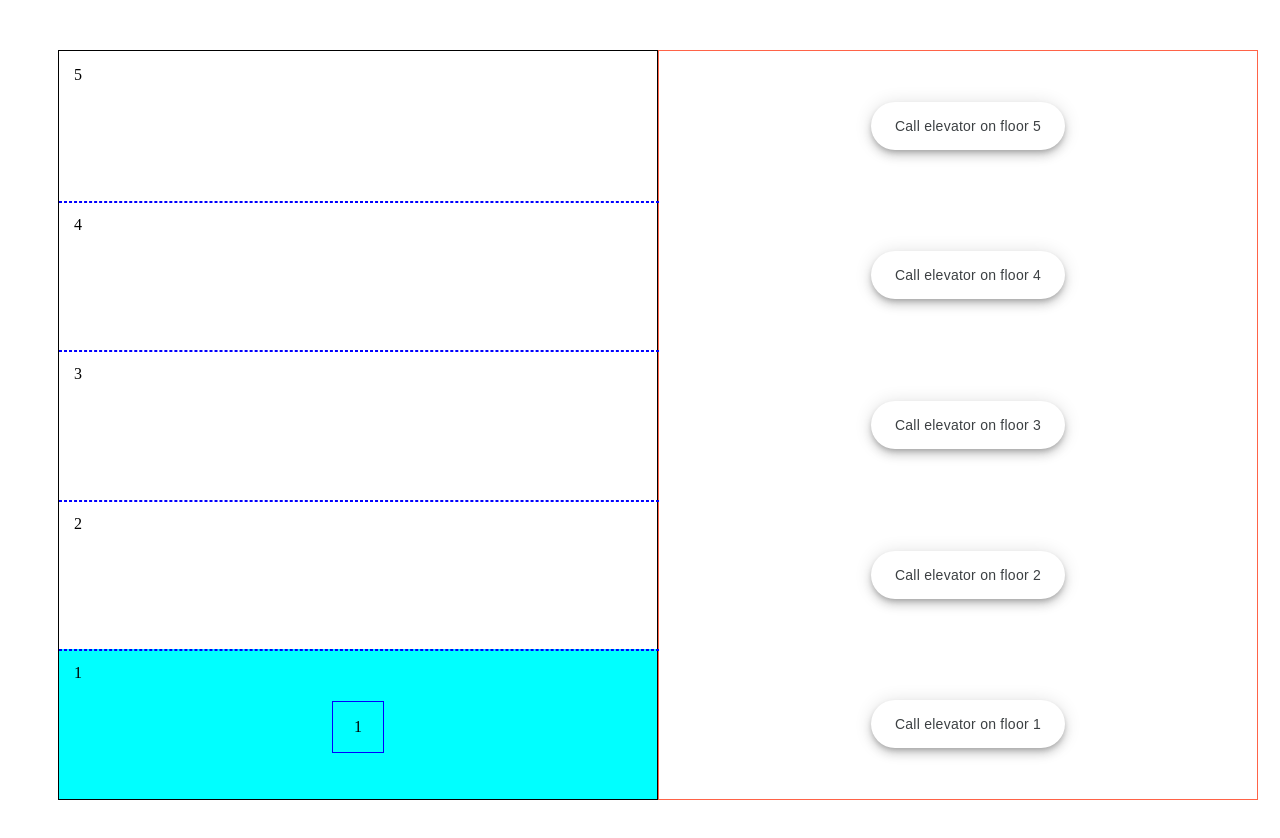
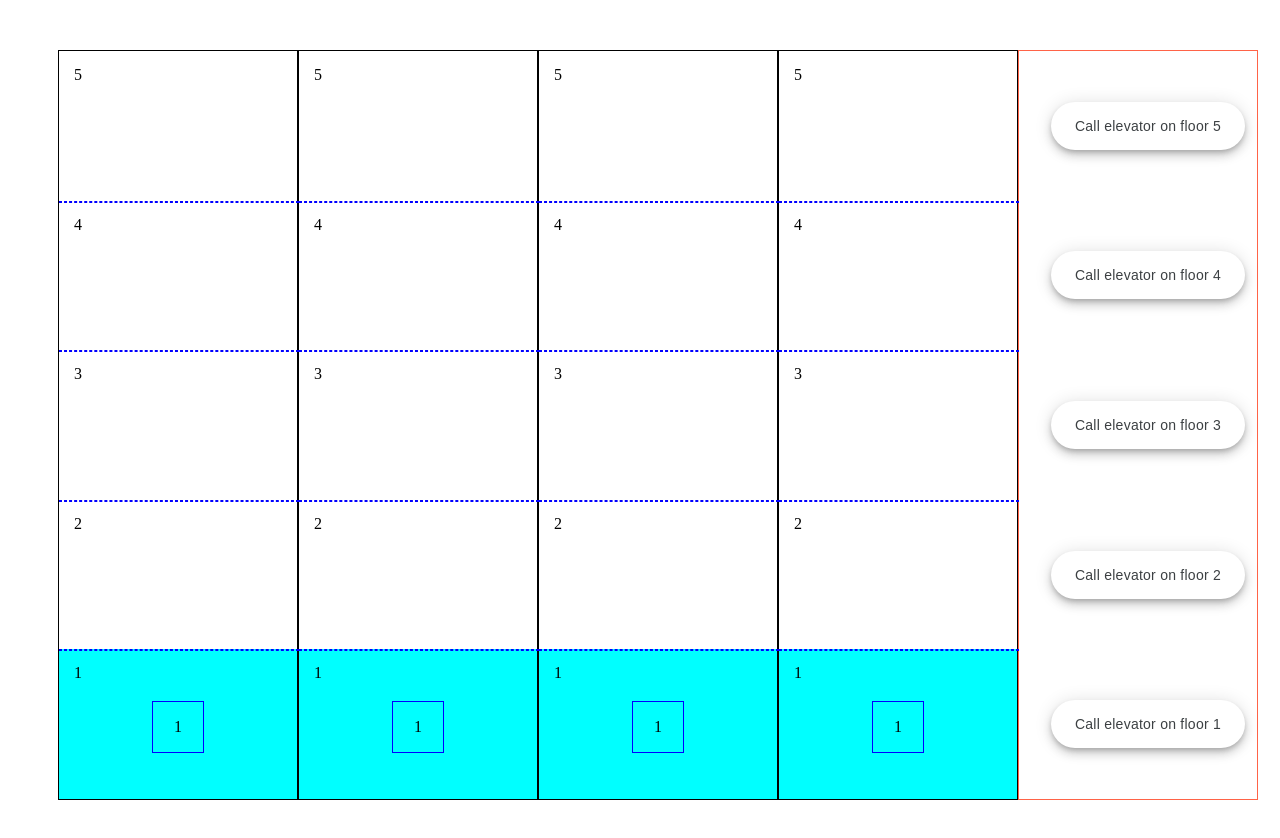
Before and after one commit to ILScc/Elevator_Emulator, a Vue app: page / in a window 1280 px wide. Shown: the top 838 px of the page. Built offline with nearby package versions, Linux system fonts and the light colour scheme.

Commit message:
Feat: add multiple shafts responding to calls

```diff
--- a/src/App.vue
+++ b/src/App.vue
@@ -1,11 +1,13 @@
 <template>
     <div class="container">
         <ElevatorShaft
-            v-for="shaft in elevatorShafts"
-            :key="shaft"
+            v-for="{ shaftId, currentFloor, isReady } in shaftsToRender"
+            :key="shaftId"
             :floors="floors"
-            :destinationFloor="earliestCall"
+            :destinationFloor="isReady ? earliestCall : null"
+            :isReady="isReady"
             :currentFloor="currentFloor"
+            :shaftId="shaftId"
             @elevator-ready="onElevatorReady"
             @elevator-landed="onElevatorLanded"
         />
@@ -24,25 +26,50 @@ export default {
     components: { ElevatorShaft, ElevatorControls },
     data() {
         return {
-            elevatorShafts: 1,
+            shaftsToRender: [],
+            totalShafts: 4,
             floors: 5,
             callsQueue: [],
-            currentFloor: 1,
             callStatus: { calledFloor: null, accepted: true, reason: "" },
         };
     },
     mounted() {
+        this.shaftsToRender = this.createShafts();
         const callsState = localStorage.getItem("callsQueue");
-        const savedCurrentFloor = localStorage.getItem("currentFloor");
 
-        if (callsState && savedCurrentFloor) {
+        for (let i = 1; i <= this.totalShafts; i++) {
+            const savedCurrentFloor = localStorage.getItem(`shaft${i}`);
+            if (savedCurrentFloor) {
+                const currentFloor = JSON.parse(savedCurrentFloor);
+                const shaft = this.findShaft(i);
+                shaft.currentFloor = currentFloor;
+            }
+        }
+        if (callsState) {
             const queue = JSON.parse(callsState);
-            const currentFloor = JSON.parse(savedCurrentFloor);
-            this.currentFloor = currentFloor;
             this.callsQueue = queue;
         }
     },
     methods: {
+        findShaft(id) {
+            return this.shaftsToRender.find((shaft) => shaft.shaftId === id);
+        },
+        createShafts() {
+            const shaftsToRender = [];
+            for (let i = 1; i <= this.totalShafts; i++) {
+                const savedCurrentFloor = JSON.parse(
+                    localStorage.getItem(`${i}currentFloor`)
+                );
+                const currentFloor = savedCurrentFloor ? savedCurrentFloor : 1;
+                shaftsToRender.push({
+                    shaftId: i,
+                    currentFloor,
+                    isReady: true,
+                });
+            }
+            return shaftsToRender;
+        },
+
         validateCall(calledFloor, isAccepted, rejectReason) {
             this.callStatus = {
                 calledFloor,
@@ -62,11 +89,19 @@ export default {
             this.validateCall(floor, true);
             this.callsQueue.push(floor);
         },
-        onElevatorReady() {
+        onElevatorReady([shaftId]) {
+            const shaft = this.findShaft(shaftId);
+            shaft.isReady = true;
             this.callsQueue.shift();
         },
-        onElevatorLanded(currentFloor) {
-            this.currentFloor = currentFloor;
+        onElevatorLanded([shaftId, currentFloor]) {
+            const shaft = this.findShaft(shaftId);
+            shaft.isReady = false;
+            shaft.currentFloor = currentFloor;
+            localStorage.setItem(
+                `shaft${shaftId}`,
+                JSON.stringify(currentFloor)
+            );
         },
     },
     computed: {
@@ -81,7 +116,6 @@ export default {
                     "callsQueue",
                     JSON.stringify(this.callsQueue)
                 );
-                localStorage.setItem("currentFloor", this.currentFloor);
             },
             deep: true,
         },
--- a/src/components/AppElevator.vue
+++ b/src/components/AppElevator.vue
@@ -1,7 +1,7 @@
 <template>
     <div class="elevator">
         <div class="elevator__cabin">
-            <div class="elevator__arrow">
+            <div v-if="!isReady" class="elevator__arrow">
                 <img
                     v-if="elevatorUp"
                     src="../assets/ArrowUp.svg"
@@ -21,10 +21,6 @@
 <script>
 export default {
     props: {
-        destination: {
-            type: Number,
-            required: false,
-        },
         currentFloor: {
             type: Number,
             required: true,
@@ -33,13 +29,17 @@ export default {
             type: Number,
             required: true,
         },
+        isReady: {
+            type: Boolean,
+            requred: true,
+        },
     },
     computed: {
         elevatorUp() {
-            return this.prevFloor < this.destination;
+            return this.currentFloor > this.prevFloor;
         },
         elevatorDown() {
-            return this.prevFloor > this.destination;
+            return this.currentFloor < this.prevFloor;
         },
     },
 };
--- a/src/components/ElevatorShaft.vue
+++ b/src/components/ElevatorShaft.vue
@@ -13,6 +13,7 @@
                     :destination="destinationFloor"
                     :currentFloor="currentFloor"
                     :prevFloor="prevFloor"
+                    :isReady="isReady"
                     v-if="currentFloor === floor"
             /></Transition>
         </div>
@@ -25,7 +26,6 @@ export default {
     data() {
         return {
             prevFloor: 1,
-            currentFloor: 1,
             currentMovement: "",
             floorsOffset: 0,
             isWaiting: false,
@@ -33,10 +33,7 @@ export default {
     },
     ELEVATOR_WAITING_TIME: 3000,
     components: { AppElevator },
-    mounted() {
-        const currentFloor = JSON.parse(localStorage.getItem("currentFloor"));
-        this.currentFloor = currentFloor ? currentFloor : 1;
-    },
+
     props: {
         floors: {
             type: Number,
@@ -46,21 +43,36 @@ export default {
             type: Number,
             required: false,
         },
+        shaftId: {
+            type: Number,
+            required: true,
+        },
+        currentFloor: {
+            type: Number,
+            required: true,
+        },
+        isReady: {
+            type: Boolean,
+            required: true,
+        },
     },
     emits: {
         "elevator-ready": null,
         "elevator-landed": null,
     },
     methods: {
-        async elevatorWorking() {
+        async elevatorWorking(destination) {
             const movingTime = Math.abs(this.floorsOffset * 1000);
+
+            this.$emit("elevator-landed", [this.shaftId, destination]);
+
             await new Promise((resolve) => setTimeout(resolve, movingTime));
             await Promise.resolve((this.isWaiting = true));
             await new Promise((resolve) =>
                 setTimeout(resolve, this.$options.ELEVATOR_WAITING_TIME)
             );
             await Promise.resolve((this.isWaiting = false));
-            this.$emit("elevator-ready", this.currentFloor);
+            this.$emit("elevator-ready", [this.shaftId, destination]);
         },
     },
     watch: {
@@ -71,9 +83,7 @@ export default {
             this.floorsOffset = destination - this.currentFloor;
             this.prevFloor = this.currentFloor;
 
-            this.currentFloor = destination;
-            this.$emit("elevator-landed", this.currentFloor);
-            this.elevatorWorking();
+            this.elevatorWorking(destination);
         },
     },
 };
```
